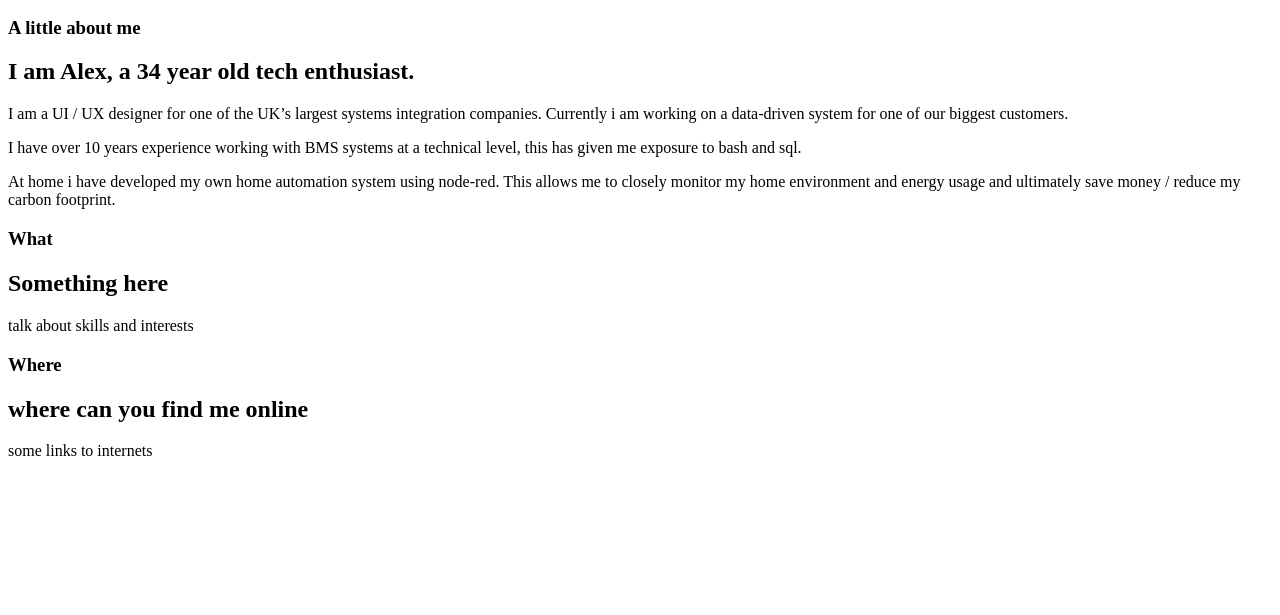
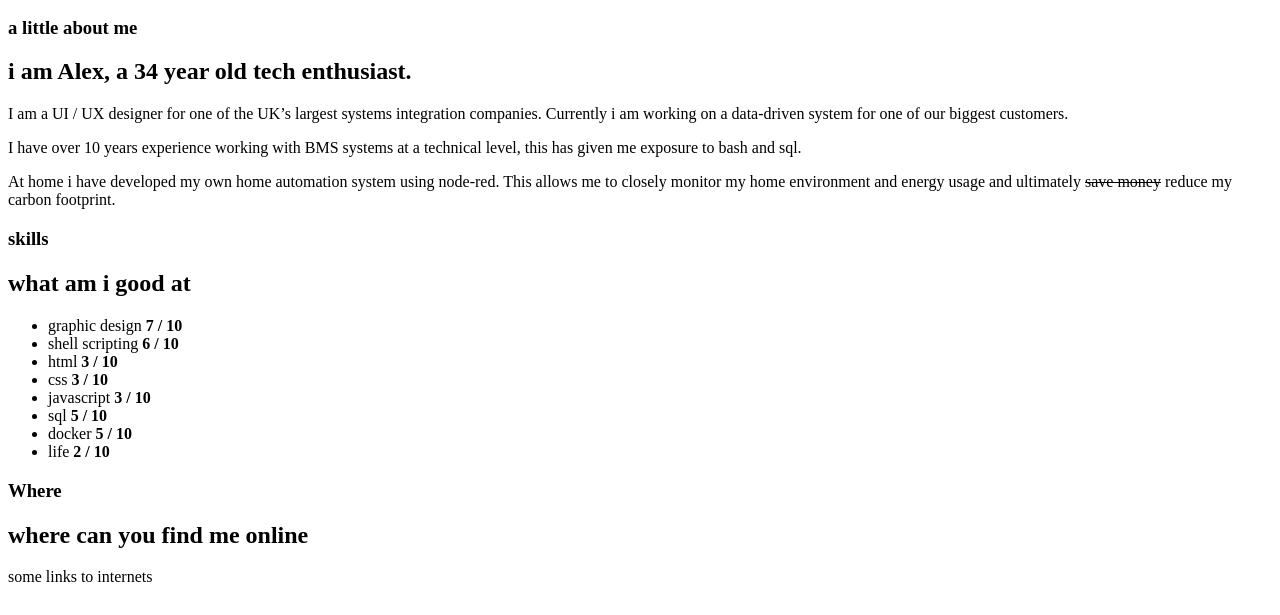
Before and after one commit to pixeljuggle/my-portfolio, a plain HTML site: page index.html in a window 1280 px wide. Shown: the part 185-800 px from the top of the page. Drawn offline with Linux system fonts and the light colour scheme.

Commit message:
Adding skills article

```diff
--- a/index.html
+++ b/index.html
@@ -22,8 +22,8 @@
   </header>
   <section id="who">
     <article>
-      <h1>A little about me</h1>
-      <h2>I am Alex, a 34 year old tech enthusiast.</h2>
+      <h1>a little about me</h1>
+      <h2>i am Alex, a 34 year old tech enthusiast.</h2>
       <p>
         I am a UI / UX designer for one of the UK’s largest systems integration companies. Currently i am working on a
         data-driven system for one of our biggest customers.
@@ -36,19 +36,27 @@
 
       <p>
         At home i have developed my own home automation system using node-red. This allows me to closely monitor my
-        home environment and energy usage and ultimately save money / reduce my carbon footprint.
+        home environment and energy usage and ultimately <del>save money</del> reduce my carbon footprint.
       </p>
 
     </article>
   </section>
   <section id="what">
     <article>
-      <h1>What</h1>
-      <h2>Something here</h2>
-      <p>
-        talk about skills and interests
-      </p>
+      <h1>skills</h1>
+      <h2>what am i good at</h2>
+      <ul>
+        <li>graphic design <strong>7 / 10</strong></li>
+        <li>shell scripting <strong>6 / 10</strong></li>
+        <li>html <strong>3 / 10</strong></li>
+        <li>css <strong>3 / 10</strong></li>
+        <li>javascript <strong>3 / 10</strong></li>
+        <li>sql <strong>5 / 10</strong></li>
+        <li>docker <strong>5 / 10</strong></li>
+        <li>life <strong>2 / 10</strong></li>
+      </ul>
     </article>
+
   </section>
   <section id="where">
     <article>
```
